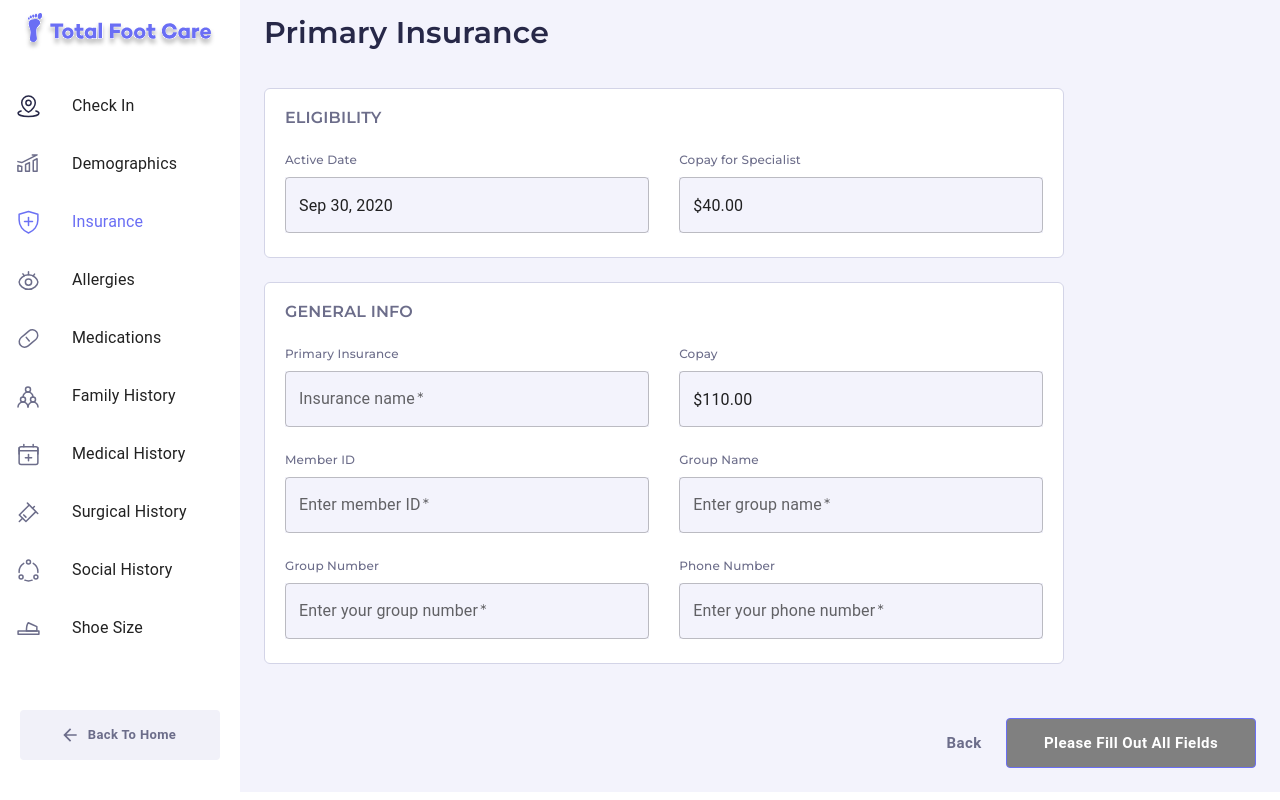
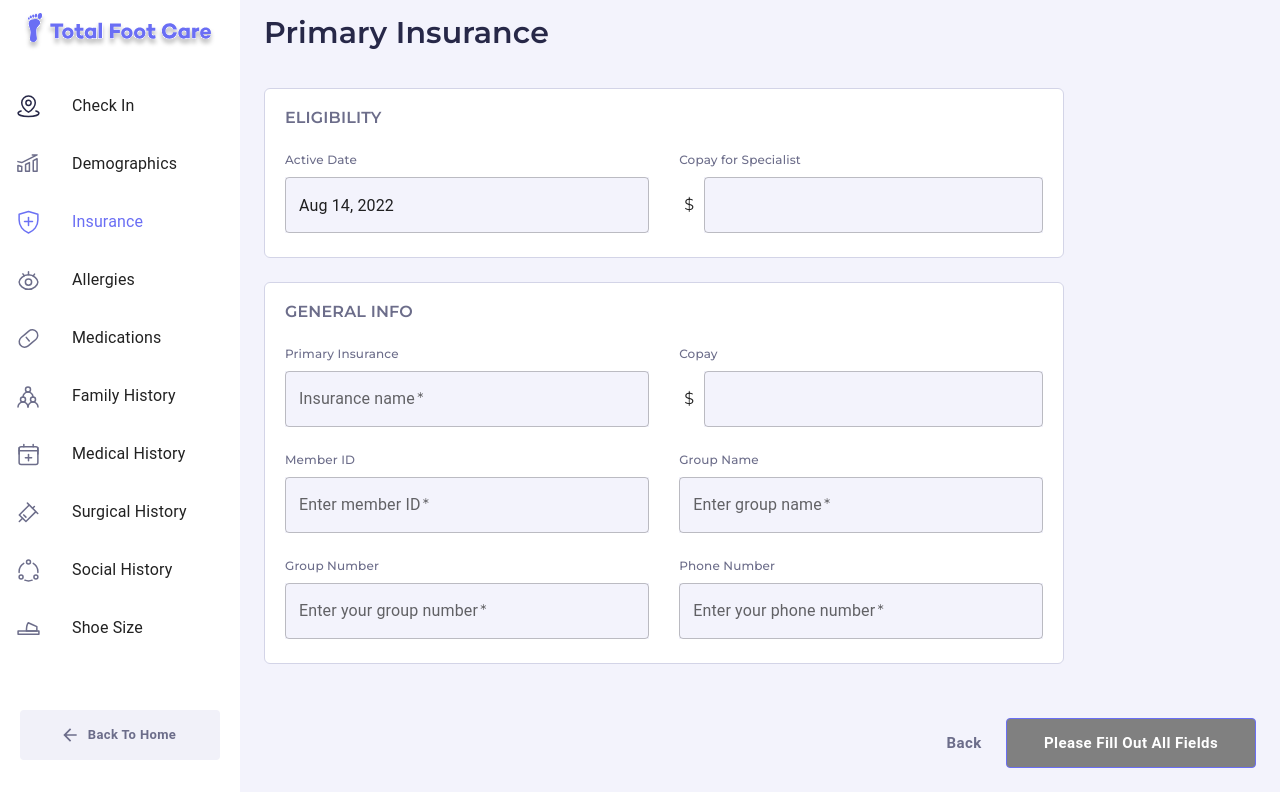
Before and after one commit to mtauhidul/kiosk, a React (Create React App) app: page /kiosk/insurance_information in a window 1280 px wide. Built offline with nearby package versions, Linux system fonts and the light colour scheme.

Commit message:
update some things

```diff
--- a/package.json
+++ b/package.json
@@ -23,6 +23,7 @@
     "redux": "^4.1.2",
     "redux-devtools-extension": "^2.13.9",
     "redux-thunk": "^2.4.1",
+    "sweetalert": "^2.1.2",
     "web-vitals": "^2.1.4"
   },
   "scripts": {
--- a/src/layouts/insurance/InInformation.jsx
+++ b/src/layouts/insurance/InInformation.jsx
@@ -7,6 +7,7 @@ import Bottom from "../../components/Bottom/Bottom";
 import * as actionCreators from "../../state/actionCreators/index";
 import store from "../../state/store";
 import styles from "../../styles/InsuranceInfo.module.css";
+import { date } from "../../utils/formatAMPM";
 
 const InInformation = () => {
   const dispatch = useDispatch();
@@ -14,10 +15,10 @@ const InInformation = () => {
   const [isDisabled, setIsDisabled] = useState(true);
 
   const [primaryInsurance, setPrimaryInsurance] = useState({
-    activeDate: "Sep 30, 2020",
-    copayForSpecialist: "$40.00",
+    activeDate: "",
+    copayForSpecialist: "",
     insuranceName: "",
-    copay: "$110.00",
+    copay: "",
     memberId: "",
     groupName: "",
     groupNumber: "",
@@ -28,8 +29,8 @@ const InInformation = () => {
     const state = store?.getState()?.data?.primaryInsurance;
     setPrimaryInsurance({
       insuranceName: state?.insuranceName || "",
-      copayForSpecialist: state?.copayForSpecialist || "$40.00",
-      activeDate: state?.activeDate || "Sep 30, 2020",
+      copayForSpecialist: state?.copayForSpecialist || "",
+      activeDate: state?.activeDate || date || "",
       copay: state?.copay || "",
       memberId: state?.memberId || "",
       groupName: state?.groupName || "",
@@ -44,13 +45,19 @@ const InInformation = () => {
       primaryInsurance.memberId === "" ||
       primaryInsurance.groupName === "" ||
       primaryInsurance.groupNumber === "" ||
-      primaryInsurance.phoneNumber === ""
+      primaryInsurance.phoneNumber === "" ||
+      primaryInsurance.copay === "" ||
+      primaryInsurance.copayForSpecialist === "" ||
+      primaryInsurance.activeDate === ""
     ) {
       setIsDisabled(true);
     } else {
       setIsDisabled(false);
     }
   }, [
+    primaryInsurance.activeDate,
+    primaryInsurance.copay,
+    primaryInsurance.copayForSpecialist,
     primaryInsurance.groupName,
     primaryInsurance.groupNumber,
     primaryInsurance.insuranceName,
@@ -79,11 +86,41 @@ const InInformation = () => {
           <div className={styles.inputWrapper}>
             <h6 className="header6">Copay for Specialist</h6>
             <FormControl sx={{ mb: 3, mt: 1, width: "100%" }}>
-              <TextField
-                required
-                id="outlined-required"
-                value={primaryInsurance.copayForSpecialist}
-              />
+              <div
+                style={{
+                  display: "flex",
+                  alignItems: "center",
+                  justifyContent: "stretch",
+                }}
+              >
+                <div
+                  style={{
+                    width: "20px",
+                    marginRight: "5px",
+                    height: "55px",
+                    display: "flex",
+                    alignItems: "center",
+                    justifyContent: "center",
+                  }}
+                >
+                  $
+                </div>
+
+                <TextField
+                  style={{
+                    flex: "1",
+                  }}
+                  required
+                  id="outlined-required"
+                  value={primaryInsurance.copayForSpecialist}
+                  onChange={(e) => {
+                    setPrimaryInsurance({
+                      ...primaryInsurance,
+                      copayForSpecialist: e.target.value,
+                    });
+                  }}
+                />
+              </div>
             </FormControl>
           </div>
         </div>
@@ -151,7 +188,41 @@ const InInformation = () => {
           <div className={styles.inputWrapper}>
             <h6 className="header6">Copay</h6>
             <FormControl sx={{ mb: 3, mt: 1, width: "100%" }}>
-              <TextField required id="outlined-required" value="$110.00" />
+              <div
+                style={{
+                  display: "flex",
+                  alignItems: "center",
+                  justifyContent: "stretch",
+                }}
+              >
+                <div
+                  style={{
+                    width: "20px",
+                    marginRight: "5px",
+                    height: "55px",
+                    display: "flex",
+                    alignItems: "center",
+                    justifyContent: "center",
+                  }}
+                >
+                  $
+                </div>
+
+                <TextField
+                  style={{
+                    flex: "1",
+                  }}
+                  required
+                  id="outlined-required"
+                  value={primaryInsurance.copay}
+                  onChange={(e) => {
+                    setPrimaryInsurance({
+                      ...primaryInsurance,
+                      copay: e.target.value,
+                    });
+                  }}
+                />
+              </div>
             </FormControl>
             <h6 className="header6">Group Name</h6>
             <FormControl sx={{ mb: 3, mt: 1, width: "100%" }}>
--- a/src/layouts/insurance/SecInInformation.jsx
+++ b/src/layouts/insurance/SecInInformation.jsx
@@ -7,16 +7,17 @@ import Bottom from "../../components/Bottom/Bottom";
 import * as actionCreators from "../../state/actionCreators/index";
 import store from "../../state/store";
 import styles from "../../styles/InsuranceInfo.module.css";
+import { date } from "../../utils/formatAMPM";
 
 const SecInInformation = () => {
   const dispatch = useDispatch();
   const location = useLocation();
   const [isDisabled, setIsDisabled] = useState(true);
   const [secInsurance, setSecInsurance] = useState({
-    activeDate: "Sep 30, 2020",
-    copayForSpecialist: "$40.00",
+    activeDate: "",
+    copayForSpecialist: "",
     insuranceName: "",
-    copay: "$110.00",
+    copay: "",
     memberId: "",
     groupName: "",
     groupNumber: "",
@@ -27,9 +28,9 @@ const SecInInformation = () => {
     const state = store?.getState()?.data?.secondaryInsurance;
     setSecInsurance({
       insuranceName: state?.insuranceName || "",
-      copayForSpecialist: state?.copayForSpecialist || "$40.00",
-      activeDate: state?.activeDate || "Sep 30, 2020",
-      copay: state?.copay || "$110.00",
+      copayForSpecialist: state?.copayForSpecialist || "",
+      activeDate: state?.activeDate || date || "",
+      copay: state?.copay || "",
       memberId: state?.memberId || "",
       groupName: state?.groupName || "",
       groupNumber: state?.groupNumber || "",
@@ -43,13 +44,19 @@ const SecInInformation = () => {
       secInsurance.memberId === "" ||
       secInsurance.groupName === "" ||
       secInsurance.groupNumber === "" ||
-      secInsurance.phoneNumber === ""
+      secInsurance.phoneNumber === "" ||
+      secInsurance.copay === "" ||
+      secInsurance.copayForSpecialist === "" ||
+      secInsurance.activeDate === ""
     ) {
       setIsDisabled(true);
     } else {
       setIsDisabled(false);
     }
   }, [
+    secInsurance.activeDate,
+    secInsurance.copay,
+    secInsurance.copayForSpecialist,
     secInsurance.groupName,
     secInsurance.groupNumber,
     secInsurance.insuranceName,
@@ -80,10 +87,41 @@ const SecInInformation = () => {
           <div className={styles.inputWrapper}>
             <h6 className="header6">Copay for Specialist</h6>
             <FormControl sx={{ mb: 3, mt: 1, width: "100%" }}>
-              <TextField
-                id="outlined-required"
-                value={secInsurance.copayForSpecialist}
-              />
+              <div
+                style={{
+                  display: "flex",
+                  alignItems: "center",
+                  justifyContent: "stretch",
+                }}
+              >
+                <div
+                  style={{
+                    width: "20px",
+                    marginRight: "5px",
+                    height: "55px",
+                    display: "flex",
+                    alignItems: "center",
+                    justifyContent: "center",
+                  }}
+                >
+                  $
+                </div>
+
+                <TextField
+                  style={{
+                    flex: "1",
+                  }}
+                  required
+                  id="outlined-required"
+                  value={secInsurance.copayForSpecialist}
+                  onChange={(e) => {
+                    setSecInsurance({
+                      ...secInsurance,
+                      copayForSpecialist: e.target.value,
+                    });
+                  }}
+                />
+              </div>
             </FormControl>
           </div>
         </div>
@@ -147,7 +185,41 @@ const SecInInformation = () => {
           <div className={styles.inputWrapper}>
             <h6 className="header6">Copay</h6>
             <FormControl sx={{ mb: 3, mt: 1, width: "100%" }}>
-              <TextField id="outlined-required" value="$110.00" />
+              <div
+                style={{
+                  display: "flex",
+                  alignItems: "center",
+                  justifyContent: "stretch",
+                }}
+              >
+                <div
+                  style={{
+                    width: "20px",
+                    marginRight: "5px",
+                    height: "55px",
+                    display: "flex",
+                    alignItems: "center",
+                    justifyContent: "center",
+                  }}
+                >
+                  $
+                </div>
+
+                <TextField
+                  style={{
+                    flex: "1",
+                  }}
+                  required
+                  id="outlined-required"
+                  value={secInsurance.copay}
+                  onChange={(e) => {
+                    setSecInsurance({
+                      ...secInsurance,
+                      copay: e.target.value,
+                    });
+                  }}
+                />
+              </div>
             </FormControl>
             <h6 className="header6">Group Name</h6>
             <FormControl sx={{ mb: 3, mt: 1, width: "100%" }}>
--- a/src/layouts/policies/PrintHippa.jsx
+++ b/src/layouts/policies/PrintHippa.jsx
@@ -1,8 +1,9 @@
-import React from 'react';
-import Print from '../../components/print/Print';
+import React from "react";
+import policy from "../../assets/policy.pdf";
+import Print from "../../components/print/Print";
 
 const PrintHippa = () => {
-  return <Print title='HIPPA' />;
+  return <Print title="HIPPA" policyFile={policy} />;
 };
 
 export default PrintHippa;
--- a/src/layouts/policies/PrintPractice.jsx
+++ b/src/layouts/policies/PrintPractice.jsx
@@ -1,8 +1,9 @@
-import React from 'react';
-import Print from '../../components/print/Print';
+import React from "react";
+import policy from "../../assets/policy.pdf";
+import Print from "../../components/print/Print";
 
 const PrintPractice = () => {
-  return <Print title='Practice' />;
+  return <Print title="Practice" policyFile={policy} />;
 };
 
 export default PrintPractice;
--- a/src/layouts/shoeSize/ShoeSize.jsx
+++ b/src/layouts/shoeSize/ShoeSize.jsx
@@ -22,10 +22,21 @@ export default function ShoeSize() {
   const [data, setData] = React.useState({
     shoeSize: "5",
   });
+  const [isDisabled, setIsDisabled] = React.useState(true);
+
+  React.useEffect(() => {
+    if (data.shoeSize === "") {
+      setIsDisabled(true);
+    } else {
+      setIsDisabled(false);
+    }
+  }, [data.shoeSize]);
 
   React.useEffect(() => {
     const state = store?.getState()?.data?.shoeSize;
-    setData(state);
+    setData({
+      shoeSize: state?.shoeSize || "",
+    });
   }, []);
 
   return (
@@ -57,7 +68,12 @@ export default function ShoeSize() {
           </FormControl>
         </Box>
       </div>
-      <Bottom isEdit={location.state} handleSubmit={addShoeSize} data={data} />
+      <Bottom
+        isDisabled={isDisabled}
+        isEdit={location.state}
+        handleSubmit={addShoeSize}
+        data={data}
+      />
     </div>
   );
 }
```
Also changed, not shown: src/components/eSignature/ESignature.jsx (+21 -20 lines), src/components/print/Print.jsx (+40 -19 lines), src/layouts/policies/HippaPolicy.jsx (+14 -6 lines), src/layouts/policies/PracticePolicy.jsx (+12 -6 lines), src/utils/Modules.js (+90 -90 lines), 2 other files (tests, documents, lock files or other folders).
